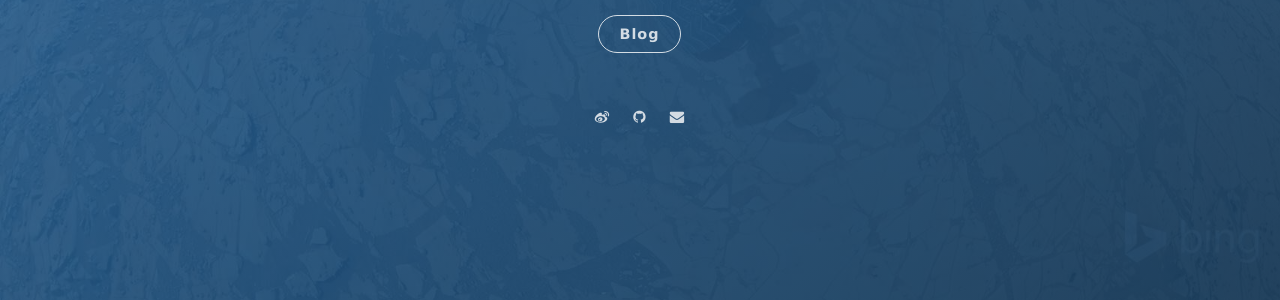
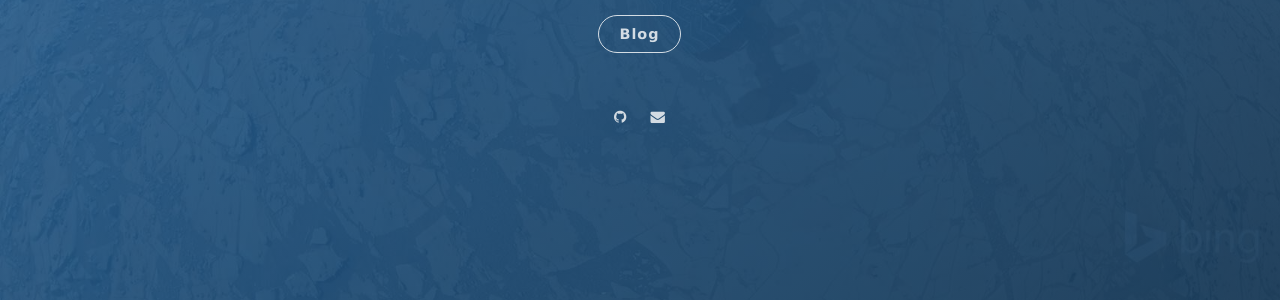
Before and after one commit to cyh5kf/cyh5kf.github.io, a Jekyll site: the page built from index.html, in a window 1280 px wide. Shown: the part 536-836 px from the top of the page. Built offline with Jekyll 4.4.1, drawn with Linux system fonts in a browser that asks for light colours; nearby versions of some CDN libraries; the list of posts is cut into pages by our own code.

```diff
--- a/_config.yml
+++ b/_config.yml
@@ -38,7 +38,7 @@
 
 # Social
 social:
-    weibo: chenyu1216
+    weibo:
     github: cyh5kf
     twitter:
     gplus:
--- a/_includes/social.html
+++ b/_includes/social.html
@@ -1,15 +1,15 @@
 <nav class="cover-navigation navigation--social">
   <ul class="navigation">
 
-  {% if site.social.weibo %}
+  <!-- {% if site.social.weibo %} -->
   <!-- Weibo -->
-  <li class="navigation__item">
+  <!-- <li class="navigation__item">
     <a href="http://weibo.com/{{site.social.weibo}}" title="@{{site.social.weibo}} 的微博" target="_blank">
       <i class='social fa fa-weibo'></i>
       <span class="label">Weibo</span>
     </a>
   </li>
-  {% endif %}
+  {% endif %} -->
 
   {% if site.social.github %}
   <!-- Github -->
--- a/_posts/2016-08-11-git-command.markdown
+++ b/_posts/2017-08-11-git-command.markdown
@@ -1,7 +1,7 @@
 ---
 layout: post
 title: Git常用命令整理
-date: 2017-08-11 16:36:00.000000000 +09:00
+date: 2017-08-11 16:36:00.000000000 +08:00
 ---
 
 ## 一、新建代码库
```
Also changed, not shown: 1 other file.
